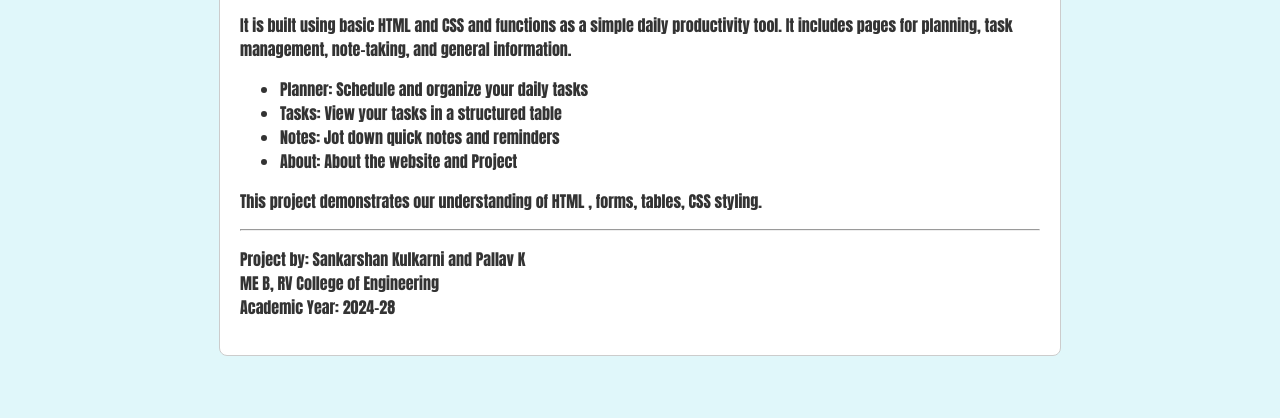
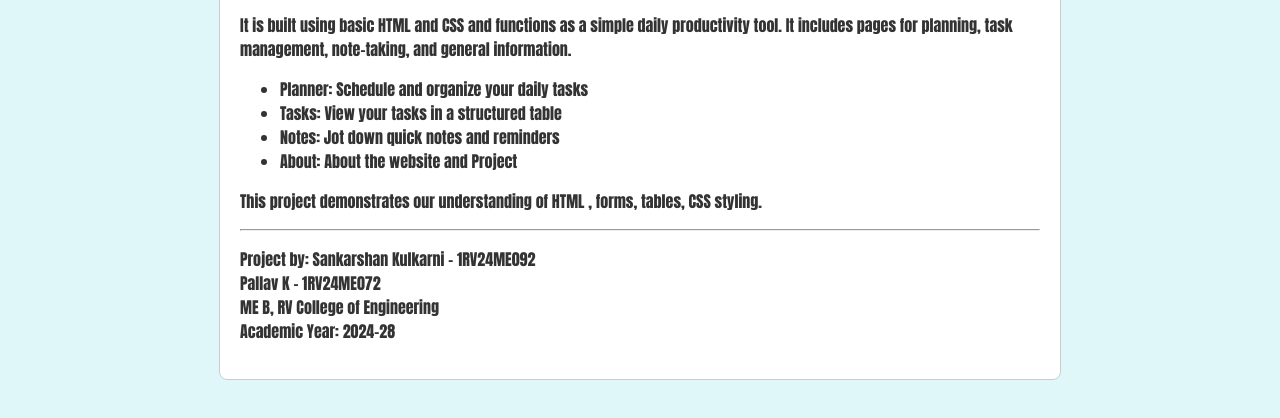
Before and after one commit to Sankiiiiii/mydailywebsite, a plain HTML site: page about.html in a window 1280 px wide. Shown: the part 198-616 px from the top of the page. Drawn offline with Linux system fonts and the light colour scheme.

Commit message:
Update about.html

```diff
--- a/about.html
+++ b/about.html
@@ -32,7 +32,8 @@
     <hr>
 
     <p>Project by:
-    Sankarshan Kulkarni and Pallav K<br>
+    Sankarshan Kulkarni - 1RV24ME092<br>
+    Pallav K - 1RV24ME072<br>
     ME B, RV College of Engineering<br>
     Academic Year: 2024–28</p>
   </div>
```
